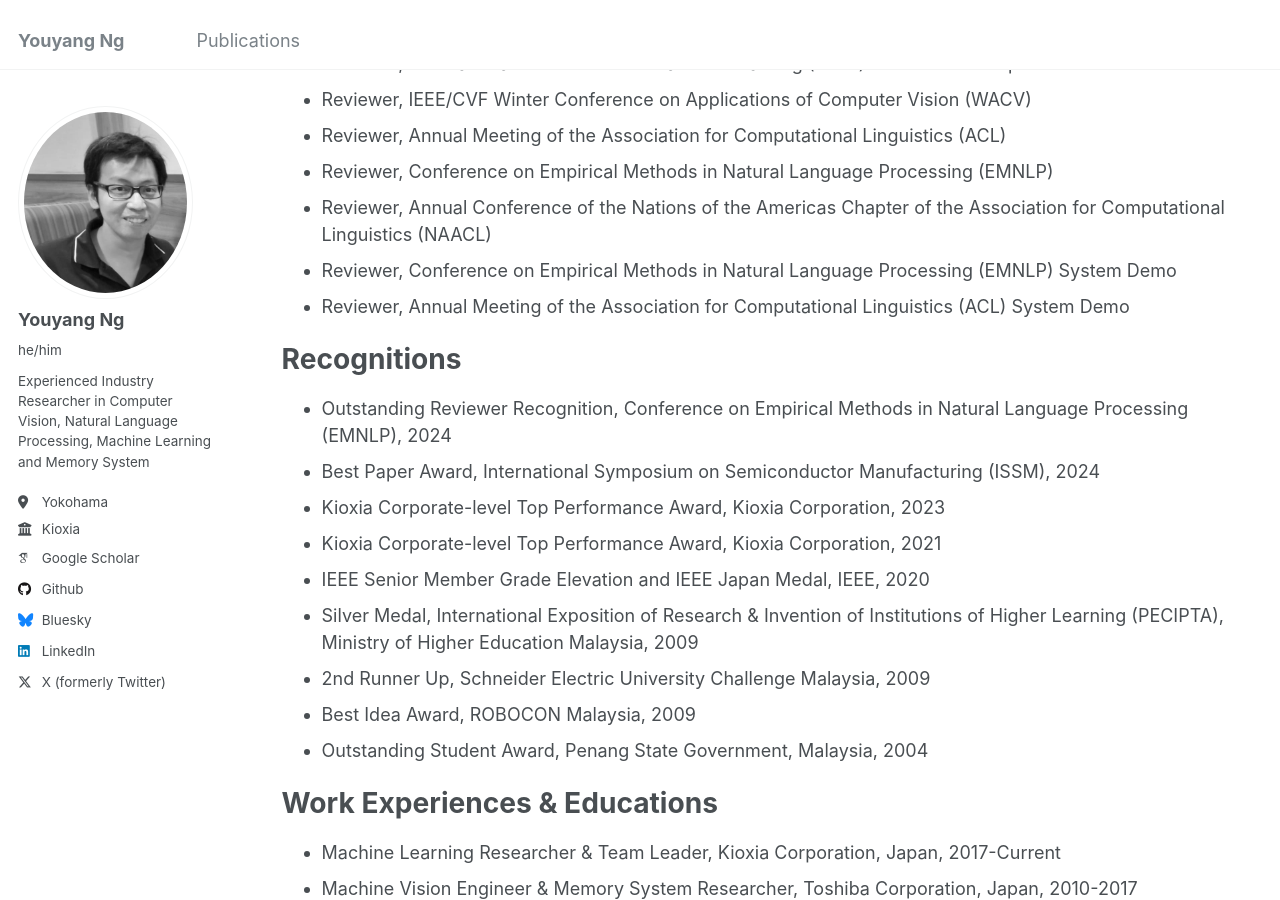
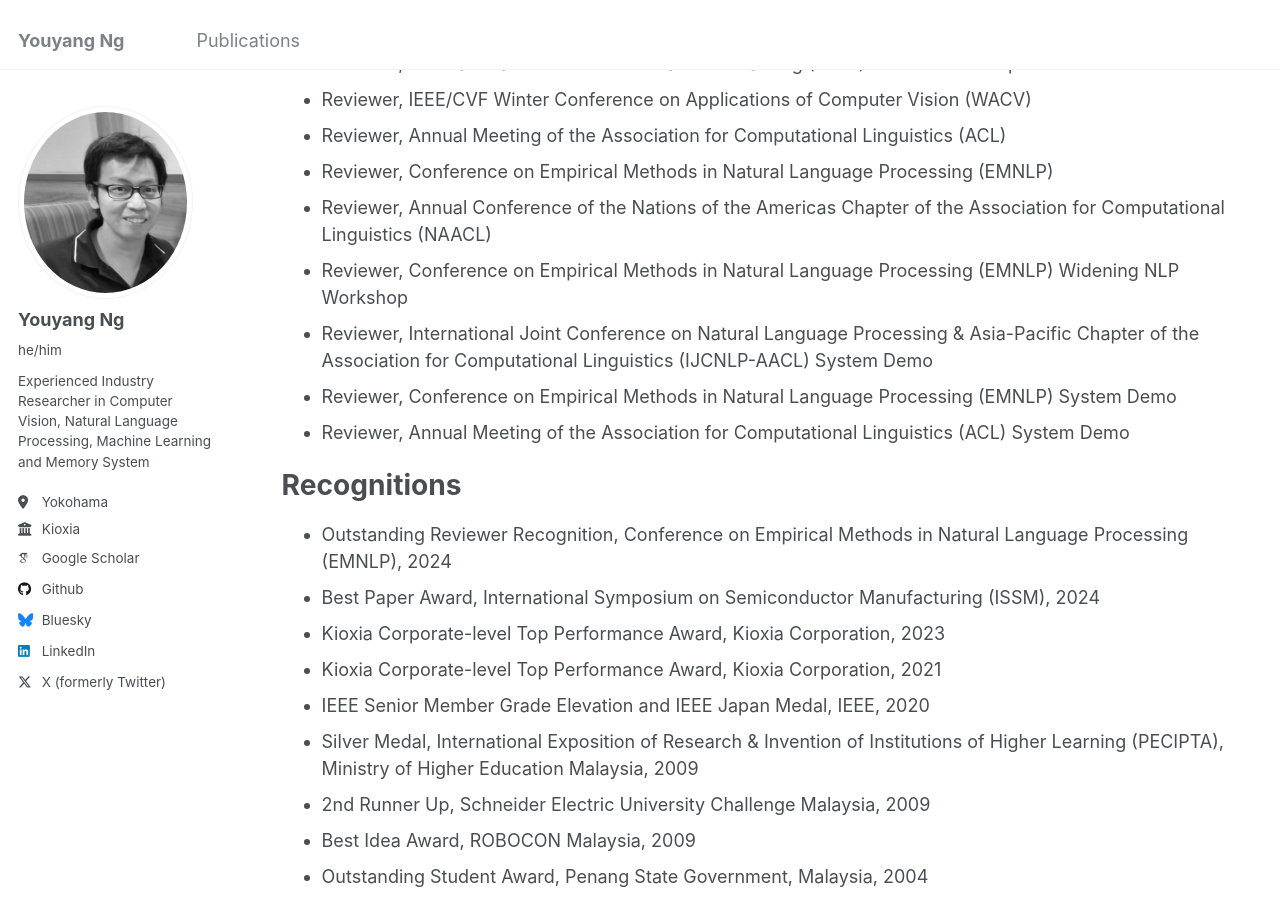
Before and after one commit to yy29/yy29.github.io, a Jekyll site: the page built from _pages/about.md, in a window 1280 px wide and 900 px high, scrolled down 3200 px. Built offline with Jekyll 4.4.1, drawn with Linux system fonts in a browser that asks for light colours; some web fonts are replaced.

Commit message:
Update about.md

```diff
--- a/_pages/about.md
+++ b/_pages/about.md
@@ -105,6 +105,8 @@ Shuhei Iijima, Takuji Ohashi, Yu-Chieh Lin, <ins>Youyang Ng</ins>
 * Reviewer, Annual Meeting of the Association for Computational Linguistics (ACL)
 * Reviewer, Conference on Empirical Methods in Natural Language Processing (EMNLP)
 * Reviewer, Annual Conference of the Nations of the Americas Chapter of the Association for Computational Linguistics (NAACL)
+* Reviewer, Conference on Empirical Methods in Natural Language Processing (EMNLP) Widening NLP Workshop
+* Reviewer, International Joint Conference on Natural Language Processing & Asia-Pacific Chapter of the Association for Computational Linguistics (IJCNLP-AACL) System Demo
 * Reviewer, Conference on Empirical Methods in Natural Language Processing (EMNLP) System Demo
 * Reviewer, Annual Meeting of the Association for Computational Linguistics (ACL) System Demo
 
```
